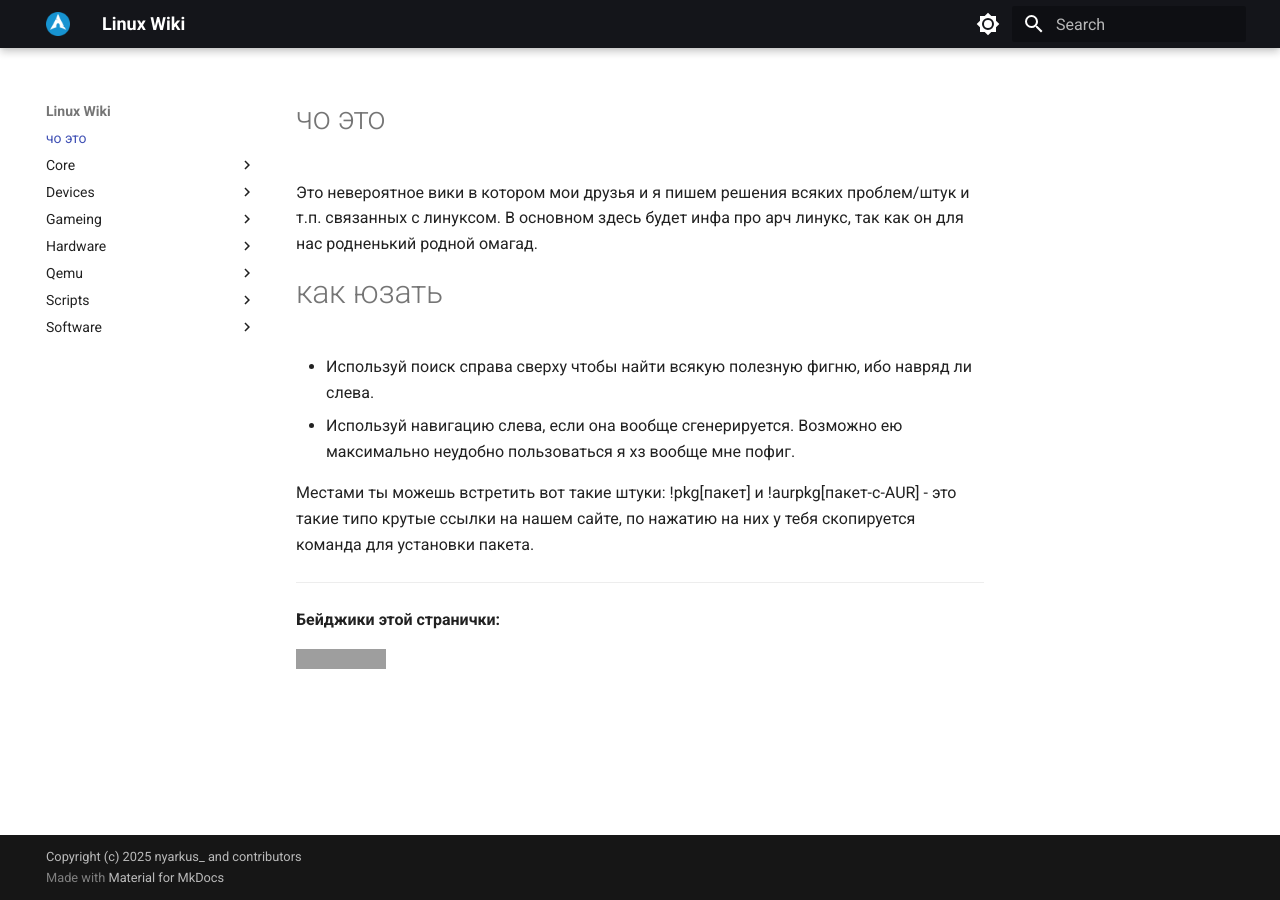
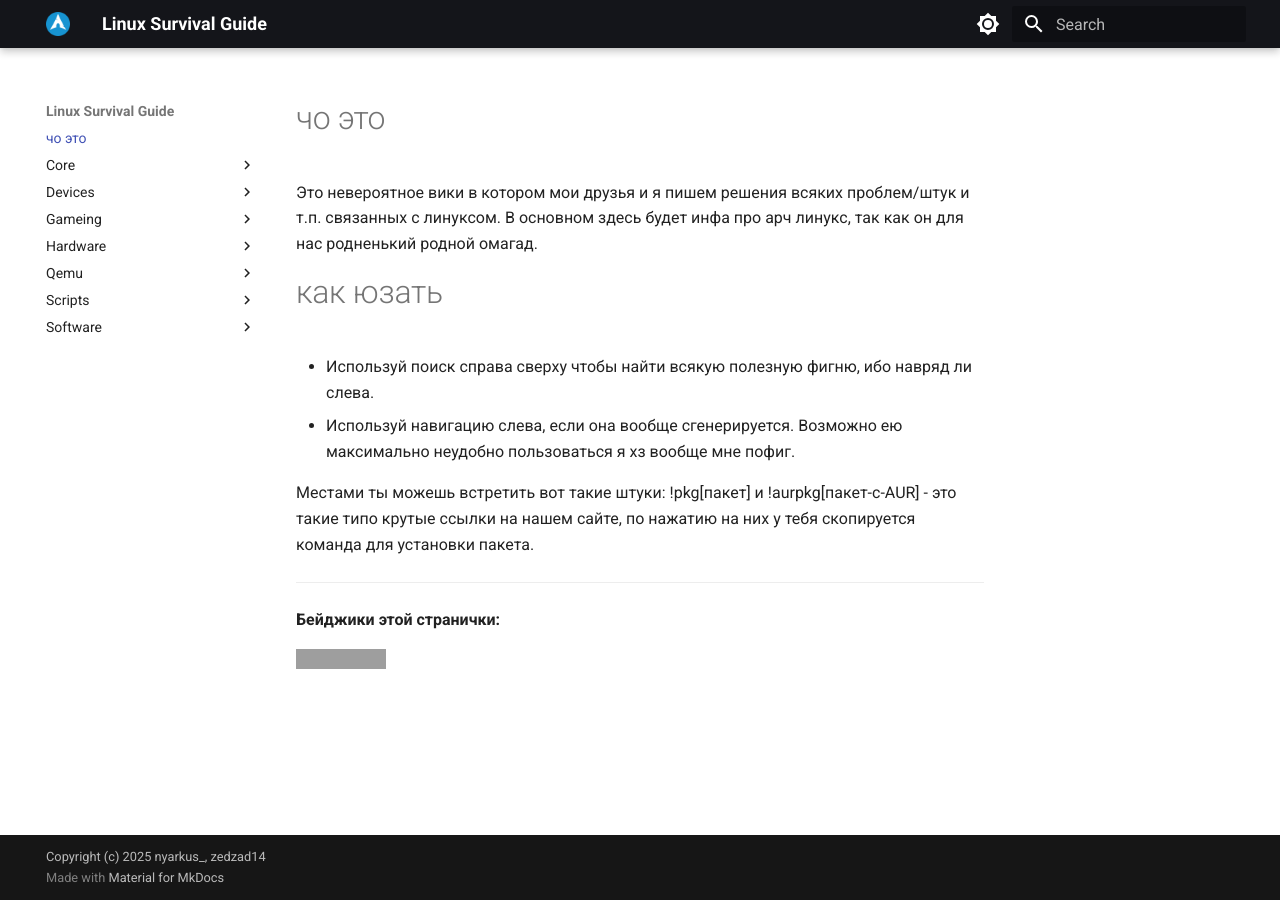
Before and after one commit to nyarkus/lsg, an MkDocs documentation site: the page built from docs/index.md, in a window 1280 px wide. Built offline with MkDocs 1.6.1 and Material for MkDocs 9.7.7, drawn with Linux system fonts in a browser that asks for light colours; grey boxes are pictures that could not be loaded.

Commit message:
rename site to Linux Survival Guide

```diff
--- a/README.md
+++ b/README.md
@@ -1 +1,3 @@
-# linux-wiki
+# Linux Survival Guide
+
+Stupid wiki about ArchLinux
--- a/mkdocs.yml
+++ b/mkdocs.yml
@@ -1,5 +1,5 @@
-site_name: Linux Wiki
-copyright: Copyright (c) 2025 nyarkus_ and contributors
+site_name: Linux Survival Guide
+copyright: Copyright (c) 2025 nyarkus_, zedzad14
 
 exclude_docs: overrides/
 docs_dir: docs/
```
